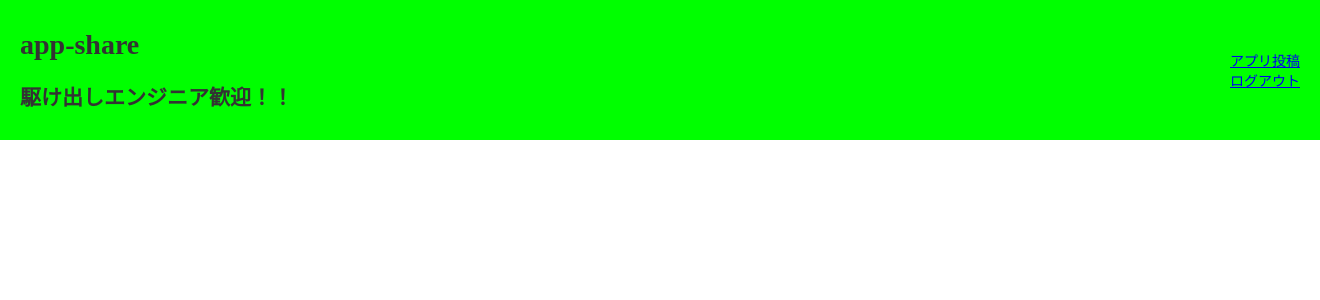
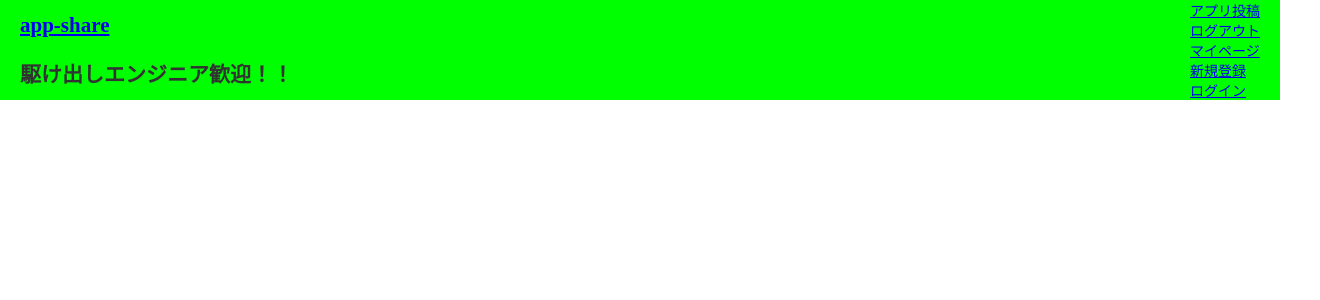
Before and after one commit to doshara1280/app-share, an Angular app: page / in a window 1280 px wide. Shown: the top 300 px of the page, 1320 px wide, since content can reach past the window. Built offline with nearby package versions, Linux system fonts and the light colour scheme.

Commit message:
トップページを仮作成

```diff
--- a/src/app/app.component.css
+++ b/src/app/app.component.css
@@ -2,6 +2,7 @@
   width: 100vw;
   height: 100px;
   padding: 20px;
+  box-sizing: border-box;
   background-color: lime;
   display: flex;
   justify-content: space-between;
--- a/src/app/app.component.html
+++ b/src/app/app.component.html
@@ -1,7 +1,9 @@
 <div class="header">
   <div class="header-message">
     <div class="title">
-      <h1>{{title}}</h1>
+      <nav>
+        <a routerLink="/"><h1>{{title}}</h1></a>
+      </nav>
     </div>
     <div class="message">
       <h2>駆け出しエンジニア歓迎！！</h2>
@@ -10,29 +12,24 @@
   <div class="hedder-botton">
     <!-- ログインしていれば -->
     <!-- <div *ngIf=isLoggedIn> -->
-      <div class="AppPost">
-        <a href="#">アプリ投稿</a>
-      </div>
-      <div class="logout">
-        <a href="#">ログアウト</a>
-      <!-- </div> -->
+      <nav>
+        <a routerLink="/webapp-post">アプリ投稿</a>
+      </nav>
+      <nav>
+        <a routerLink="/log-out">ログアウト</a>
+      </nav>
+      <nav>
+        <a routerLink="/my-page">マイページ</a>
+      </nav>
     <!-- ログインしていなければ -->
     <!-- <div ng-template> -->
-      <!-- <div class="signup">
-        <a href="#">新規登録</a>
-      </div>
-      <div class="login">
-        <a href="#">ログイン</a> -->
-      <!-- </div> -->
-  </div>
-  </div>
+      <nav>
+        <a routerLink="/sign-up">新規登録</a>
+      </nav>
+      <nav>
+        <a routerLink="/log-in">ログイン</a>
+      </nav>
+    <!-- ログインしていなければ -->
+    </div>
 </div>
-
-
-
-<!-- <nav>
-  <a routerLink="/dashboard">Dashboard</a>
-  <a routerLink="/heroes">Heroes</a>
-</nav>
 <router-outlet></router-outlet>
-<app-messages></app-messages> -->
```
Also changed, not shown: src/app/app.module.ts (+19 -1 lines).
